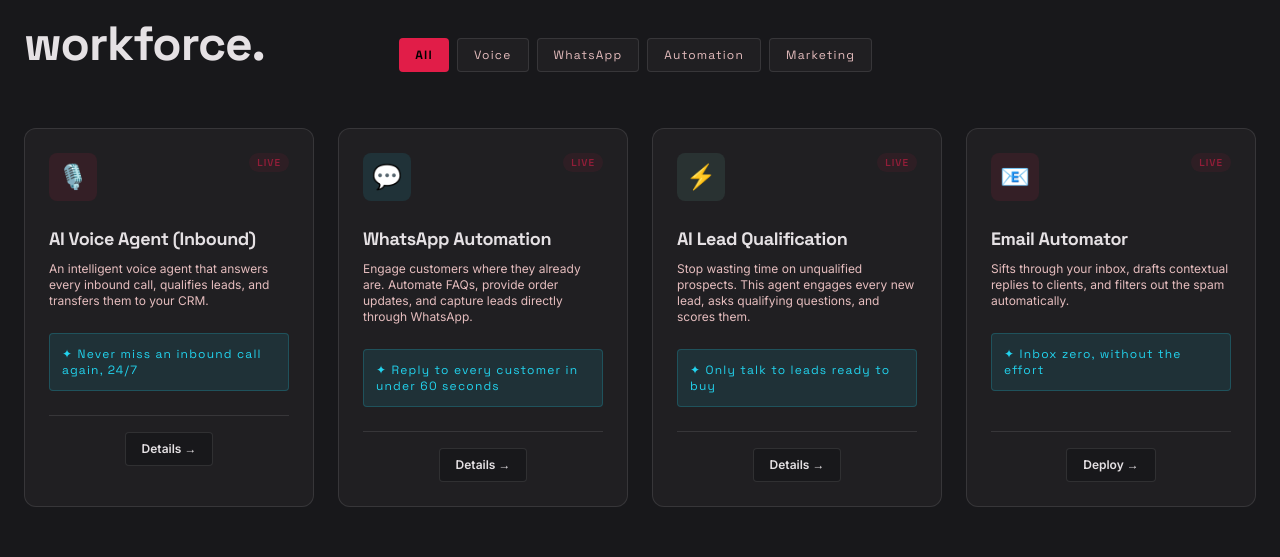
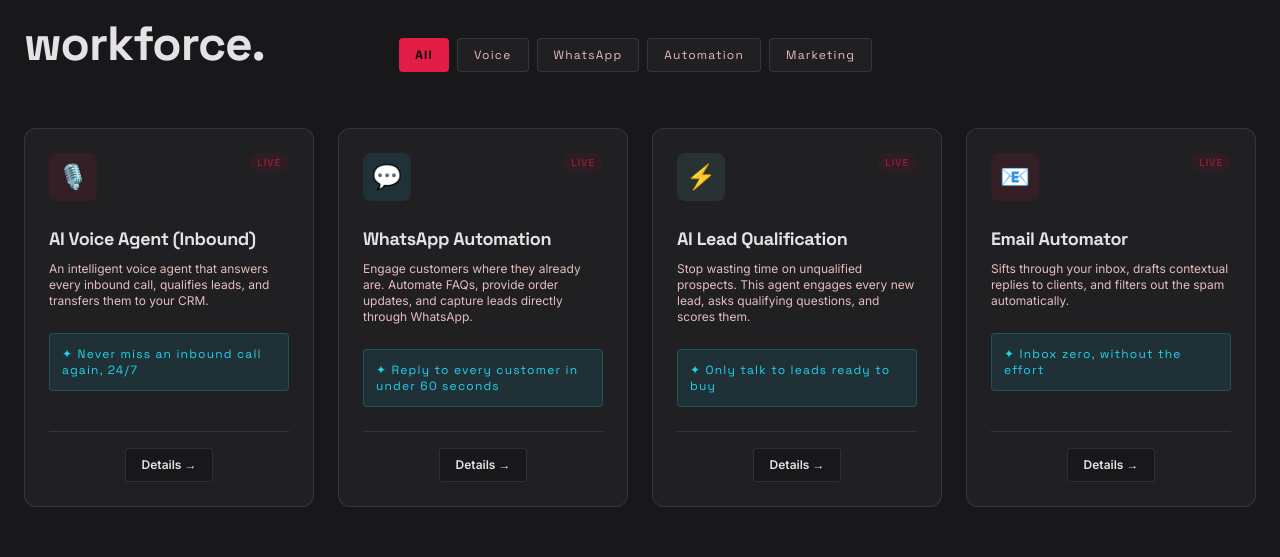
Before and after one commit to kiranjakkani44-lang/neuronflow, a React (Vite) app in the folder client/: page / in a window 1280 px wide. Shown: the part 2082-2639 px from the top of the page. Built offline with nearby package versions, Linux system fonts and the light colour scheme.

Commit message:
style: fix agent card alignment and details text

```diff
--- a/client/src/pages/Landing.tsx
+++ b/client/src/pages/Landing.tsx
@@ -178,8 +178,9 @@ export default function Landing() {
 
           <div className="grid grid-cols-2 md:grid-cols-4 gap-4 sm:gap-6">
             {/* Agent Card 1 */}
-            <div className="bg-[var(--surface2)] border border-[var(--border)] rounded-xl p-4 sm:p-6 group hover:-translate-y-1 transition-transform relative overflow-hidden">
+            <div className="bg-[var(--surface2)] border border-[var(--border)] rounded-xl p-4 sm:p-6 group hover:-translate-y-1 transition-transform relative overflow-hidden flex flex-col justify-between">
               <div className="absolute inset-0 opacity-0 group-hover:opacity-100 transition-opacity bg-[radial-gradient(circle_at_var(--mx,50%)_var(--my,50%),rgba(99,202,255,0.08)_0%,transparent_50%)] pointer-events-none" />
+              <div>
                 <div className="flex justify-between items-start mb-6">
                   <div className="w-12 h-12 rounded-lg bg-[var(--accent)]/10 text-[var(--accent)] flex items-center justify-center text-2xl">🎙️</div>
                   <div className="status-live animate-pulse">LIVE</div>
@@ -190,14 +191,16 @@ export default function Landing() {
                 <div className="bg-[var(--accent2)]/10 border border-[var(--accent2)]/20 p-3 rounded font-mono text-xs text-[var(--accent2)] mb-6">
                   ✦ Never miss an inbound call again, 24/7
                 </div>
+              </div>
 
-              <div className="flex items-center justify-center border-t border-[var(--border)] pt-4">
+              <div className="flex items-center justify-center border-t border-[var(--border)] pt-4 mt-auto">
                 <Link to="/agents/ai-voice-inbound" className="text-xs font-bold px-4 py-2 bg-[var(--surface)] border border-[var(--border)] rounded group-hover:bg-[var(--accent)] group-hover:text-black transition-colors">Details →</Link>
               </div>
             </div>
 
             {/* Agent Card 2 */}
-            <div className="bg-[var(--surface2)] border border-[var(--border)] rounded-xl p-4 sm:p-6 group hover:-translate-y-1 transition-transform relative overflow-hidden">
+            <div className="bg-[var(--surface2)] border border-[var(--border)] rounded-xl p-4 sm:p-6 group hover:-translate-y-1 transition-transform relative overflow-hidden flex flex-col justify-between">
+               <div>
                  <div className="flex justify-between items-start mb-6">
                   <div className="w-12 h-12 rounded-lg bg-[var(--accent2)]/10 text-[var(--accent2)] flex items-center justify-center text-2xl">💬</div>
                   <div className="status-live animate-pulse">LIVE</div>
@@ -208,8 +211,9 @@ export default function Landing() {
                 <div className="bg-[var(--accent2)]/10 border border-[var(--accent2)]/20 p-3 rounded font-mono text-xs text-[var(--accent2)] mb-6">
                   ✦ Reply to every customer in under 60 seconds
                 </div>
+              </div>
 
-              <div className="flex items-center justify-center border-t border-[var(--border)] pt-4">
+              <div className="flex items-center justify-center border-t border-[var(--border)] pt-4 mt-auto">
                 <Link to="/agents/whatsapp-automation" className="text-xs font-bold px-4 py-2 bg-[var(--surface)] border border-[var(--border)] rounded group-hover:bg-[var(--accent)] group-hover:text-black transition-colors">Details →</Link>
               </div>
             </div>
@@ -250,7 +254,7 @@ export default function Landing() {
                </div>
 
                <div className="flex items-center justify-center border-t border-[var(--border)] pt-4 mt-auto">
-                 <Link to="/agents/email-automator" className="text-xs font-bold px-4 py-2 bg-[var(--surface)] border border-[var(--border)] rounded group-hover:bg-[var(--accent)] group-hover:text-black transition-colors">Deploy →</Link>
+                 <Link to="/agents/email-automator" className="text-xs font-bold px-4 py-2 bg-[var(--surface)] border border-[var(--border)] rounded group-hover:bg-[var(--accent)] group-hover:text-black transition-colors">Details →</Link>
                </div>
              </div>
           </div>
```
Lines whose indentation alone changed are shown as unchanged.
